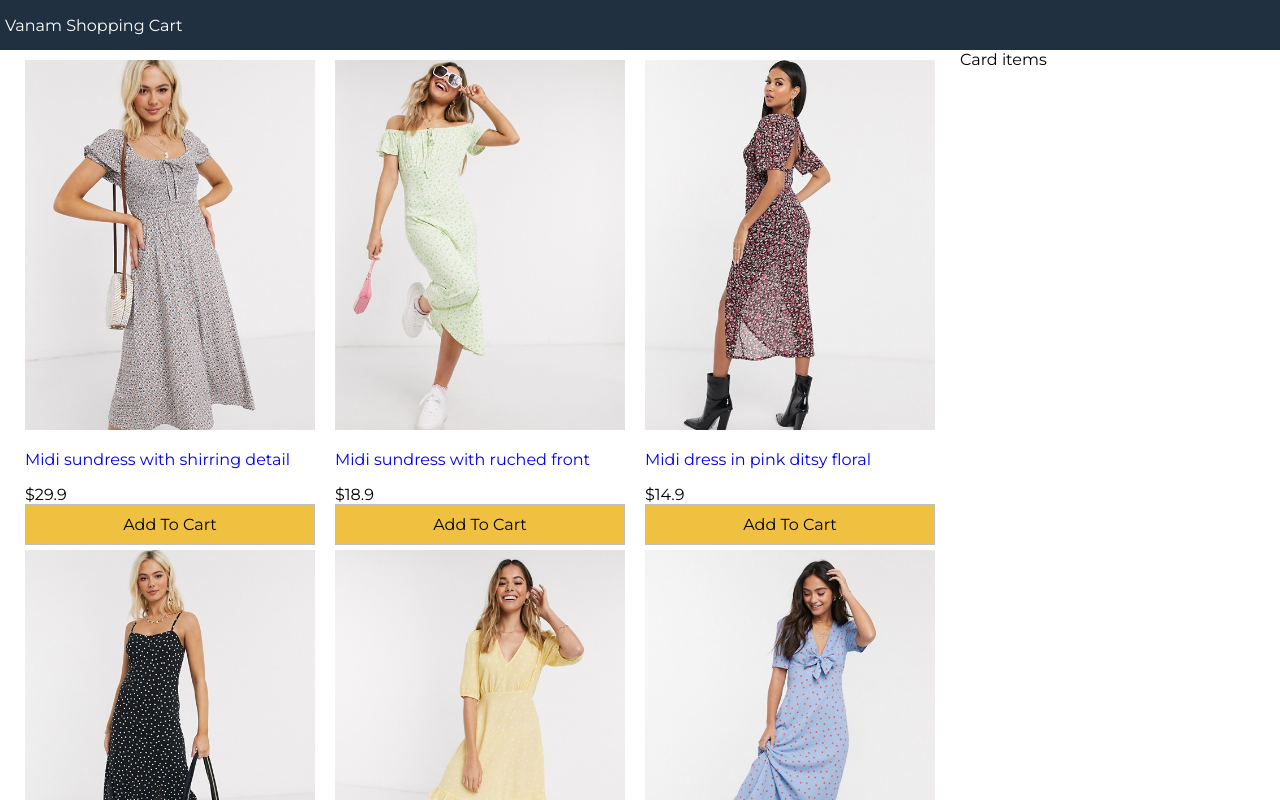
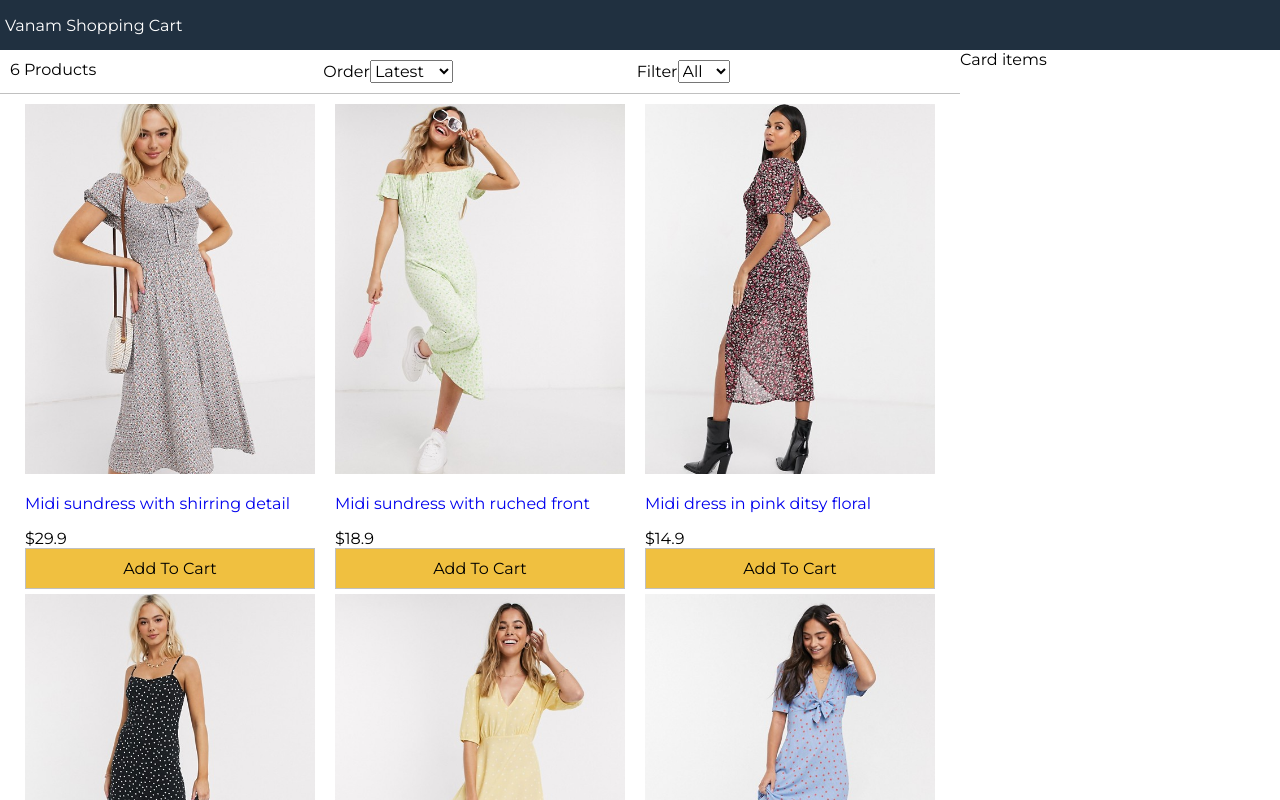
Before and after one commit to bhaskar2404/vanam-shopping-cart, a React (Create React App) app: page / in a window 1280 px wide. Shown: the top 800 px of the page. Built offline with nearby package versions, Linux system fonts and the light colour scheme.

Commit message:
filter component

```diff
--- a/src/App.js
+++ b/src/App.js
@@ -1,13 +1,49 @@
 //feature -1
 
 import data from "./data.json";
-import React, { useState } from "react";
+import React, { useEffect, useState } from "react";
 import Products from "./componets/Products";
+import Filter from "./componets/Filter";
 
 function App() {
   const [products, setProducts] = useState(data.products);
   const [size, setSize] = useState("");
   const [sort, setSort] = useState("");
+  const [fitlerData, setFilterData] = useState();
+
+  const filterProducts = (event) => {
+    let filterData;
+    if (event.target.value === "") {
+      setProducts(data.products);
+      setSize(event.target.value);
+    } else {
+      setSize(event.target.value);
+      console.log(data.products);
+      var x = new Array();
+      filterData = data.products.filter((product) => {
+        let y = product.availableSizes;
+        y.filter((s) => {
+          if (s === event.target.value) {
+            x.push(product);
+          }
+        });
+      });
+      setProducts(x);
+    }
+  };
+
+  const sortProducts = (event) => {
+    console.log(event.target.value);
+    setSort((pres) => event.target.value);
+
+    setProducts((previous) =>
+      sort === "low"
+        ? previous.sort((a, b) => b.price - a.price)
+        : sort === "high"
+        ? previous.sort((a, b) => a.price - b.price)
+        : previous.sort((a, b) => a._id - b._id)
+    );
+  };
 
   return (
     <div className="grid-container">
@@ -17,6 +53,13 @@ function App() {
       <main>
         <div className="content">
           <div className="main">
+            <Filter
+              count={products.length}
+              size={size}
+              sort={sort}
+              filterProducts={filterProducts}
+              sortProducts={sortProducts}
+            />
             <Products products={products} />
           </div>
           <div className="sidebar">Card items</div>
--- /dev/null
+++ b/src/componets/Filter.js
@@ -0,0 +1,32 @@
+import React from "react";
+
+const Filter = ({ count, size, sort, filterProducts, sortProducts }) => {
+  return (
+    <div className="filter">
+      <div className="filter-result">{count} Products</div>
+      <div className="fitler-srt">
+        Order
+        <select value={sort} onChange={sortProducts}>
+          <option value="none">Latest</option>
+          <option value="low">Lowest</option>
+          <option value="high">highest</option>
+        </select>
+      </div>
+      <div className="filter-size">
+        {" "}
+        Filter
+        <select value={size} onChange={filterProducts}>
+          <option value="">All</option>
+          <option value="XS">XS</option>
+          <option value="S">S</option>
+          <option value="M">M</option>
+          <option value="L">L</option>
+          <option value="XL">XL</option>
+          <option value="XXL">XXL</option>
+        </select>
+      </div>
+    </div>
+  );
+};
+
+export default Filter;
--- a/src/componets/Products.js
+++ b/src/componets/Products.js
@@ -2,6 +2,7 @@ import React from "react";
 import formatCurrency from "../util";
 
 const Products = ({ products }) => {
+  console.log("prodcuts", products);
   return (
     <div>
       <ul className="products">
--- a/src/data.json
+++ b/src/data.json
@@ -5,7 +5,7 @@
       "image": "/images/dress1.jpg",
       "title": "Midi sundress with shirring detail",
       "description": "This is for all the latest trends, no matter who you are, where you’re from and what you’re up to. Exclusive to ASOS, our universal brand is here for you, and comes in all our fit ranges: ASOS Curve, Tall, Petite and Maternity. Created by us, styled by you.",
-      "availableSizes": ["X", "L", "XL", "XXL"],
+      "availableSizes": ["S", "L", "XS", "XXL"],
       "price": 29.9
     },
     {
--- a/src/index.css
+++ b/src/index.css
@@ -117,3 +117,15 @@ footer {
 .button.primary {
   background-color: #f0c040;
 }
+
+/* Filter */
+.filter {
+  display: flex;
+  justify-content: space-between;
+  padding: 1rem;
+  border: 1rem;
+  border-bottom: 0.1rem #c0c0c0 solid;
+}
+.filter div {
+  flex: 1;
+}
```
